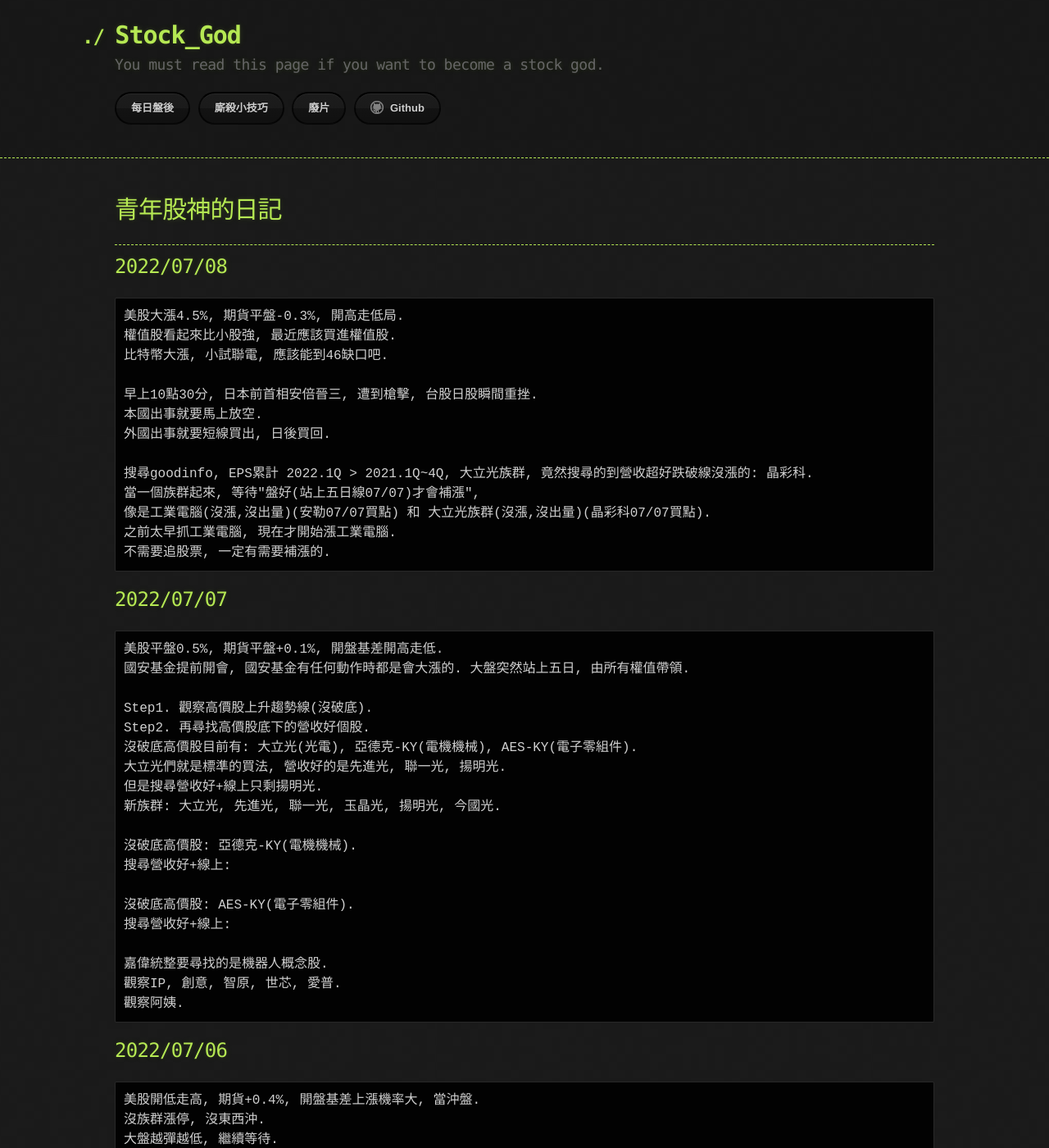
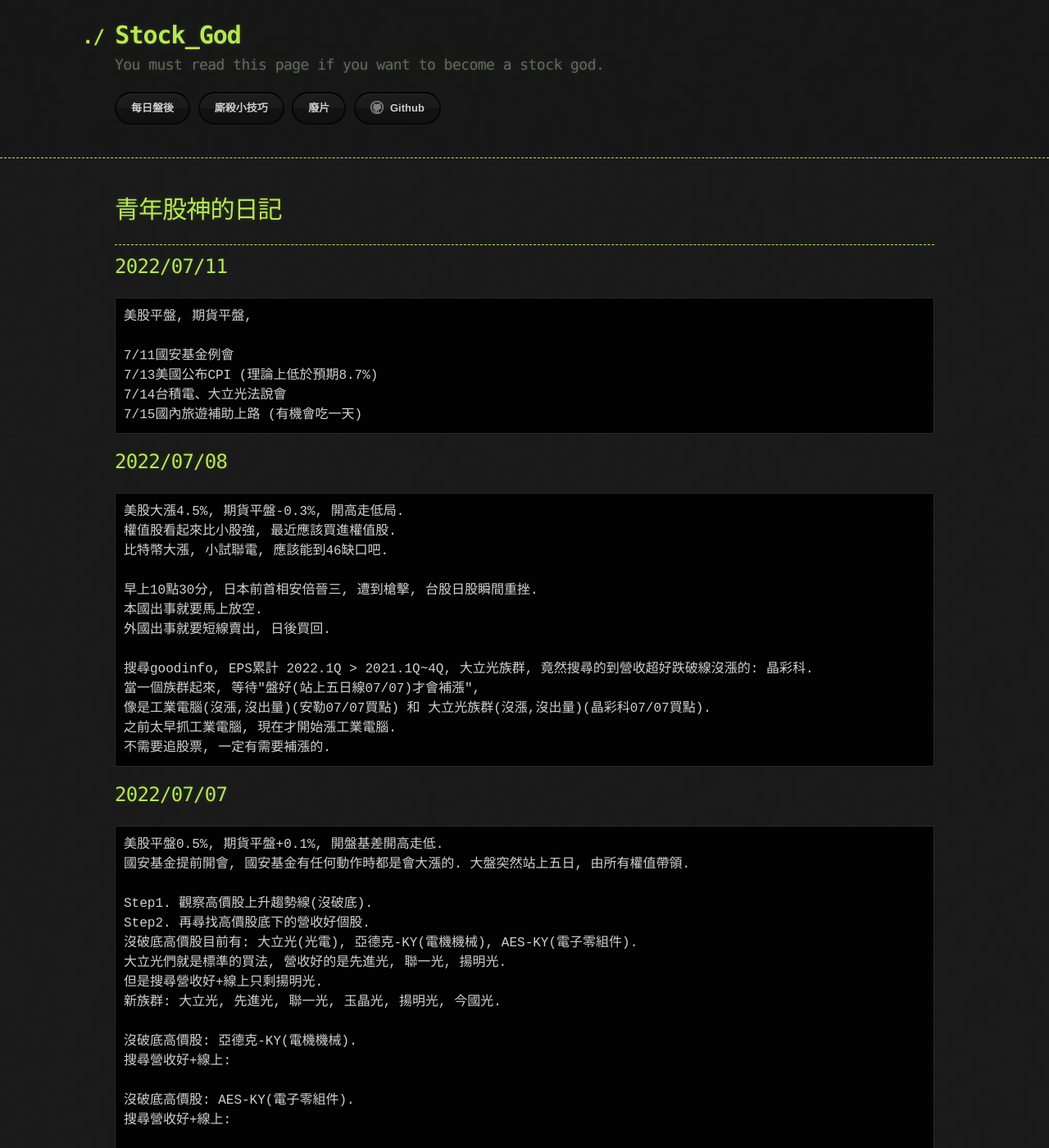
Before and after one commit to lepg5487/Stock_God, a Jekyll site: the page built from index.md, in a window 1280 px wide and 1400 px high. Shown: the whole window at 82% size. Built offline with Jekyll 4.4.1, drawn with Linux system fonts in a browser that asks for light colours; our own code applies the rules of GitHub Pages for plain Markdown files.

Commit message:
Update index.md

````diff
--- a/index.md
+++ b/index.md
@@ -6,6 +6,16 @@ layout: testlayouts
 
 ---
 
+## 2022/07/11
+```
+美股平盤, 期貨平盤,
+
+7/11國安基金例會
+7/13美國公布CPI (理論上低於預期8.7%)
+7/14台積電、大立光法說會
+7/15國內旅遊補助上路 (有機會吃一天)
+```
+
 ## 2022/07/08
 ```
 美股大漲4.5%, 期貨平盤-0.3%, 開高走低局.
@@ -14,7 +24,7 @@ layout: testlayouts
 
 早上10點30分, 日本前首相安倍晉三, 遭到槍擊, 台股日股瞬間重挫.
 本國出事就要馬上放空.
-外國出事就要短線買出, 日後買回.
+外國出事就要短線賣出, 日後買回.
 
 搜尋goodinfo, EPS累計 2022.1Q > 2021.1Q~4Q, 大立光族群, 竟然搜尋的到營收超好跌破線沒漲的: 晶彩科.
 當一個族群起來, 等待"盤好(站上五日線07/07)才會補漲",
````
